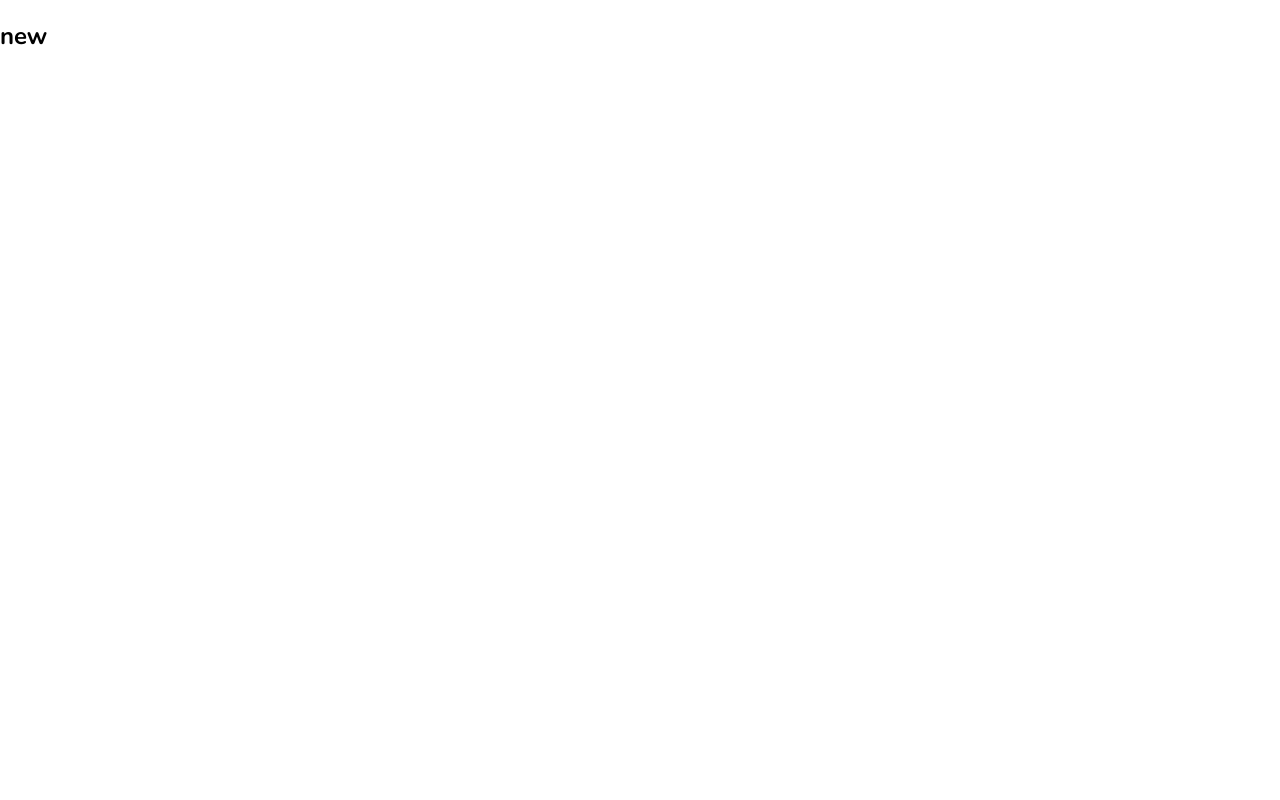
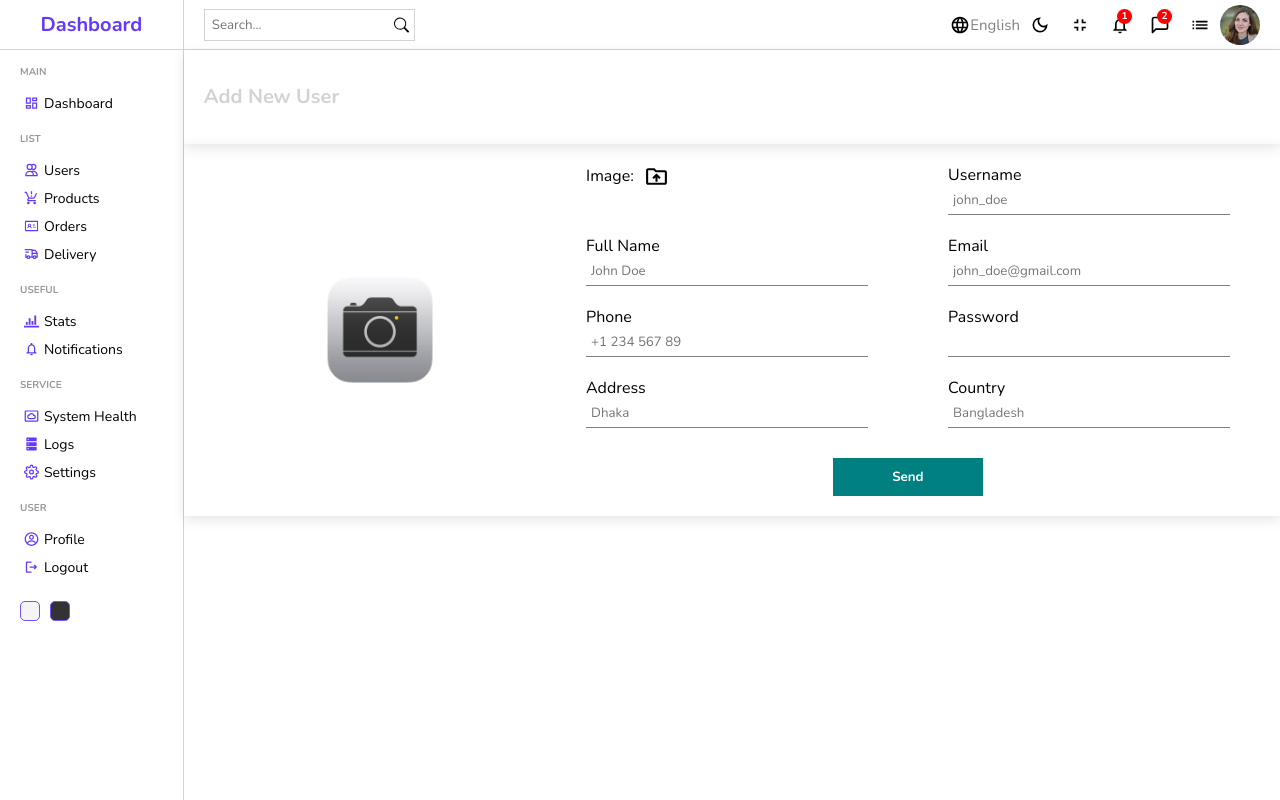
Before and after one commit to nurmdrafi/admin-dashboard-client, a React (Create React App) app: page /users/new in a window 1280 px wide. Built offline with nearby package versions, Linux system fonts and the light colour scheme.

Commit message:
designed reuseable form page

```diff
--- a/src/App.js
+++ b/src/App.js
@@ -5,6 +5,7 @@
 import Single from "./Pages/Single/Single";
 import New from "./Pages/New/New";
 import NotFound from "./Pages/NotFound/NotFound";
+import { productInputs, userInputs } from "./formSource";
 
 function App() {
   return (
@@ -16,12 +17,12 @@
           <Route path="users">
             <Route index element={<List />} />
             <Route path=":userId" element={<Single />} />
-            <Route path="new" element={<New />} />
+            <Route path="new" element={<New inputs={userInputs} title="Add New User"/>} />
           </Route>
           <Route path="products">
             <Route index element={<List />} />
             <Route path=":productId" element={<Single />} />
-            <Route path="new" element={<New />} />
+            <Route path="new" element={<New inputs={productInputs} title="Add New Product" />} />
           </Route>
         </Route>
         <Route path="*" element={<NotFound />} />
--- a/src/Components/DataTable/DataTable.js
+++ b/src/Components/DataTable/DataTable.js
@@ -1,6 +1,6 @@
 import { DataGrid } from "@mui/x-data-grid";
 import React from "react";
-import { userColumns, userRows } from "../../Pages/DataTableSource";
+import { userColumns, userRows } from "../../DataTableSource";
 import "./DataTable.scss";
 
 const DataTable = () => {
--- a/src/Pages/New/New.js
+++ b/src/Pages/New/New.js
@@ -1,12 +1,51 @@
-import React from 'react';
-import "./New.scss"
+import React, { useState } from "react";
+import Sidebar from "../../Components/Sidebar/Sidebar";
+import Navbar from "../../Components/Navbar/Navbar";
+import imageUpload from "../../assets/images/image-upload.png";
+import { MdOutlineDriveFolderUpload } from "react-icons/md";
+import "./New.scss";
 
-const New = () => {
-    return (
-        <div>
-            <h2>new</h2>
+const New = ({ inputs, title }) => {
+  const [file, setFile] = useState("");
+  return (
+    <div className="new">
+      <Sidebar />
+      <div className="newContainer">
+        <Navbar />
+        <div className="top">
+          <h1>{title}</h1>
         </div>
-    );
+        <div className="bottom">
+          <div className="left">
+            <img src={file ? URL.createObjectURL(file) : imageUpload} alt="" />
+          </div>
+          <div className="right">
+            <form>
+              <div className="formControl">
+                <label htmlFor="file">
+                  Image: <MdOutlineDriveFolderUpload className="icon" />
+                </label>
+                <input
+                  type="file"
+                  id="file"
+                  onChange={(e) => setFile(e.target.files[0])}
+                  style={{ display: "none" }}
+                />
+              </div>
+              {inputs.map((input) => (
+                <div className="formControl" key={input.id}>
+                  <label>{input.label}</label>
+                  <input type={input.type} placeholder={input.placeholder} />
+                </div>
+              ))}
+
+              <button type="submit">Send</button>
+            </form>
+          </div>
+        </div>
+      </div>
+    </div>
+  );
 };
 
 export default New;
--- a/src/Pages/New/New.scss
+++ b/src/Pages/New/New.scss
@@ -0,0 +1,69 @@
+.new {
+  width: 100%;
+  display: flex;
+  .newContainer {
+    flex: 6;
+
+    .top,
+    .bottom {
+      box-shadow: rgba(0, 0, 0, 0.1) 0px 4px 12px;
+      padding: 20px;
+      margin: 20;
+      display: flex;
+
+      h1 {
+        color: lightgray;
+        font-size: 20px;
+      }
+
+      .left {
+        flex: 1;
+        display: flex;
+        justify-content: center;
+        align-items: center;
+        img {
+          width: 120px;
+          height: 120px;
+        }
+      }
+      .right {
+        flex: 2;
+        form {
+          display: flex;
+          justify-content: space-around;
+          flex-wrap: wrap;
+          gap: 20px;
+
+          .formControl {
+            width: 40%;
+            label {
+              display: flex;
+              align-items: center;
+              gap: 10px;
+              .icon {
+                cursor: pointer;
+                font-size: 25px;
+              }
+            }
+            input {
+              width: 100%;
+              padding: 5px;
+              border: none;
+              border-bottom: 1px solid gray;
+            }
+          }
+          button {
+            width: 150px;
+            padding: 10px;
+            border: none;
+            background-color: teal;
+            color: white;
+            font-weight: bold;
+            cursor: pointer;
+            margin-top: 10px;
+          }
+        }
+      }
+    }
+  }
+}
--- /dev/null
+++ b/src/formSource.js
@@ -0,0 +1,76 @@
+export const userInputs = [
+    {
+      id: 1,
+      label: "Username",
+      type: "text",
+      placeholder: "john_doe",
+    },
+    {
+      id: 2,
+      label: "Full Name",
+      type: "text",
+      placeholder: "John Doe",
+    },
+    {
+      id: 3,
+      label: "Email",
+      type: "email",
+      placeholder: "john_doe@gmail.com",
+    },
+    {
+      id: 4,
+      label: "Phone",
+      type: "number",
+      placeholder: "+1 234 567 89",
+    },
+    {
+      id: 5,
+      label: "Password",
+      type: "password",
+    },
+    {
+      id: 6,
+      label: "Address",
+      type: "text",
+      placeholder: "Dhaka",
+    },
+    {
+      id: 7,
+      label: "Country",
+      type: "text",
+      placeholder: "Bangladesh",
+    },
+  ];
+
+  export const productInputs = [
+    {
+      id: 1,
+      label: "Title",
+      type: "text",
+      placeholder: "Apple Macbook Pro",
+    },
+    {
+      id: 2,
+      label: "Description",
+      type: "text",
+      placeholder: "Description",
+    },
+    {
+      id: 3,
+      label: "Category",
+      type: "text",
+      placeholder: "Computers",
+    },
+    {
+      id: 4,
+      label: "Price",
+      type: "text",
+      placeholder: "100",
+    },
+    {
+      id: 5,
+      label: "Stock",
+      type: "text",
+      placeholder: "in stock",
+    },
+  ];
```
Also changed, not shown: src/DataTableSource.js (renamed from src/Pages/DataTableSource.js), src/assets/images/image-upload.png (added).
